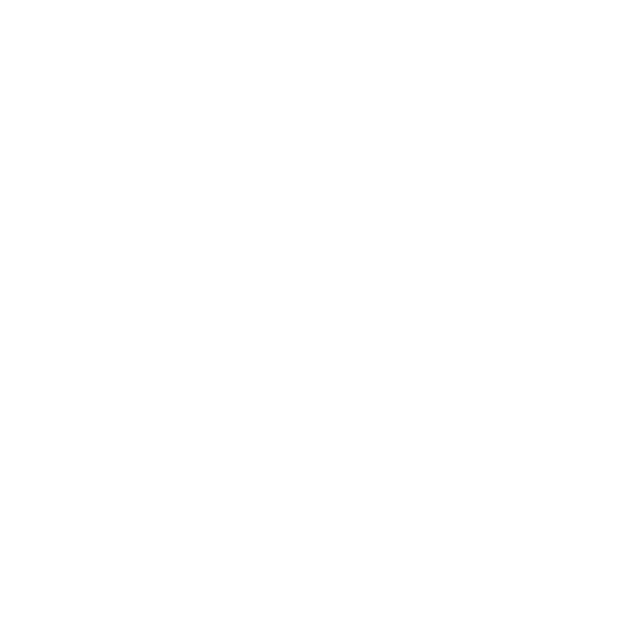
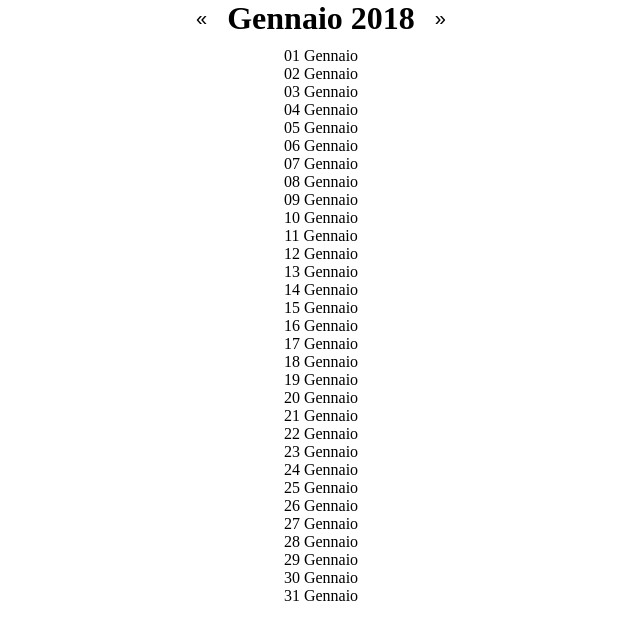
Before and after one commit to AlbertoZ85/ajax-ex-calendar, a plain HTML site: page index.html in a window 1280 px wide. Shown: the whole page, without its empty margins (319-959 px from the left). Drawn offline with nearby package versions, Linux system fonts and the light colour scheme; no server answers.

Commit message:
Creation first month + holidays

```diff
--- a/css/style.css
+++ b/css/style.css
@@ -0,0 +1,44 @@
+* {
+    margin: 0;
+    padding: 0;
+    box-sizing: border-box;
+}
+
+#prev::before {
+    content: '\00AB';
+    font-size: 20px;
+}
+
+#next::before {
+    content: '\00BB';
+    font-size: 20px;
+}
+
+#prev,
+#next {
+    background: none;
+    border: none;
+    cursor: pointer;
+}
+
+.month-wrapper {
+    display: flex;
+    justify-content: center;
+    margin-bottom: 10px;
+}
+
+h1 {
+    margin: 0 20px;
+}
+
+.month-list {
+    text-align: center;
+}
+
+ul {
+    list-style: none;
+}
+
+.holiday {
+    color: crimson;
+}
--- a/index.html
+++ b/index.html
@@ -6,13 +6,26 @@
     <meta name="viewport" content="width=device-width, initial-scale=1.0">
     <link rel="stylesheet" href="https://use.fontawesome.com/releases/v5.13.0/css/all.css">
     <link rel="stylesheet" href="css/style.css">
-    <script src="https://cdnjs.cloudflare.com/ajax/libs/moment.js/2.27.0/moment.min.js"></script>
+    <script src="https://cdnjs.cloudflare.com/ajax/libs/moment.js/2.27.0/moment-with-locales.min.js"></script>
     <script src="https://cdnjs.cloudflare.com/ajax/libs/handlebars.js/4.1.2/handlebars.min.js"></script>
     <script src="https://code.jquery.com/jquery-3.5.1.min.js"></script>
-    <title>Calendario</title>
+    <title></title>
 </head>
 
 <body>
+    <div class="container">
+        <div class="month-wrapper">
+            <button id="prev"></button>
+            <h1 class="month" data-current-date="2018-01-01"></h1>
+            <button id="next"></button>
+        </div>
+
+        <ul class="month-list"></ul>
+    </div>
+
+    <script id="day-template" type="text/x-handlebars-template">
+        <li data-full-date="{{fullDate}}">{{day}} {{month}}</li>
+    </script>
 
     <script src="js/script.js" charset="utf-8"></script>
 </body>
--- a/js/script.js
+++ b/js/script.js
@@ -15,5 +15,83 @@
 // - Evidenziare le festività nella lista
 
 $(document).ready(function () {
+    // Impostazione del moment locale
+    moment.locale('it');
+    // Seleziono il mese di gennaio 2018
+    var currentDate = moment('2018-01-01', 'LL');
 
+    // Invoco le funzioni che creano i giorni del mese ed evidenziano le festività
+    insertDays(currentDate);
+    insertHolidays(currentDate);
 });
+
+// *** FUNCTIONS *** //
+// Generazione dei giorni del mese
+function insertDays(data) {
+    // Appendo 'mese + anno' nell'intestazione
+    var month = capitalize(data.format('MMMM'));
+    var year = data.format('YYYY');
+    $('h1.month').html(`${month} ${year}`);
+
+    var daysMonth = data.daysInMonth();
+
+    // Uso Handlebars per generare i giorni del mese
+    for (var i = 1; i <= daysMonth; i++) {
+        var source = $('#day-template').html();
+        var template = Handlebars.compile(source);
+
+        var context = {
+            day: addZero(i),
+            month: month,
+            // Qui il 'this' va usato all'interno di una function: attribuendo il metodo come proprietà all'oggetto, 'this' si riferisce al proprietario del metodo (l'oggetto 'context'), altrimenti senza function 'this' si riferisce all'oggetto globale (window)
+            fullDate: function () {
+                return `${year}-${data.format('MM')}-${this.day}`;
+            }
+        };
+
+        var html = template(context);
+        $('.month-list').append(html);
+    }
+}
+
+
+// Chiamata AJAX per evidenziare le festività
+function insertHolidays(data) {
+    $.ajax(
+        {
+            url: 'https://flynn.boolean.careers/exercises/api/holidays',
+            method: 'GET',
+            // 'data' contiene le chiavi necessarie al caricamento corretto dell'API (le aggiunge all'url...)
+            data: {
+                year: data.year(),
+                month: data.month()
+            },
+            success: function (obj) {
+                var holidays = obj.response;
+                for (var i = 0; i < holidays.length; i++) {
+                    var listItem = $(`li[data-full-date="${holidays[i].date}"]`);
+                    listItem.append(` - ${holidays[i].name}`);
+                    listItem.addClass('holiday');
+                }
+                // each
+            },
+            error: function () {
+                alert('Errore');
+            }
+        }
+    );
+}
+
+// Aggiunta di uno zero davanti ai numeri < 10
+function addZero(n) {
+    if (n < 10) {
+        return '0' + n;
+    }
+    return n;
+}
+
+// Primo carattere di una stringa in maiuscolo
+function capitalize(str) {
+    var firstChar = str.charAt(0).toUpperCase();
+    return firstChar + str.slice(1).toLowerCase();
+}
```
